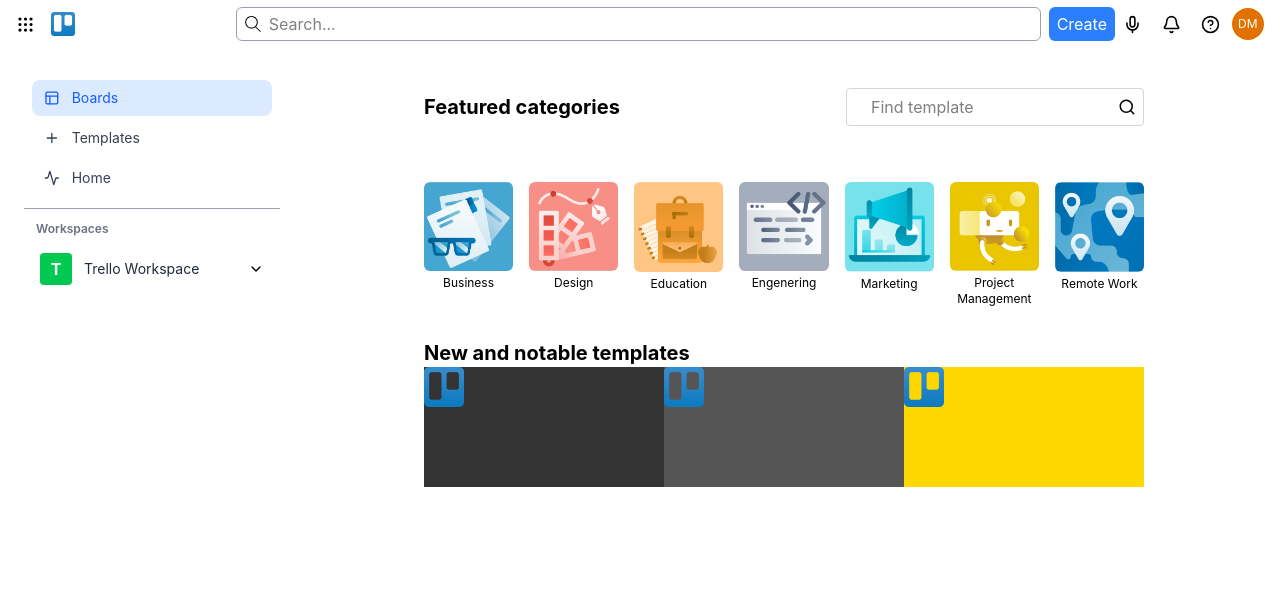
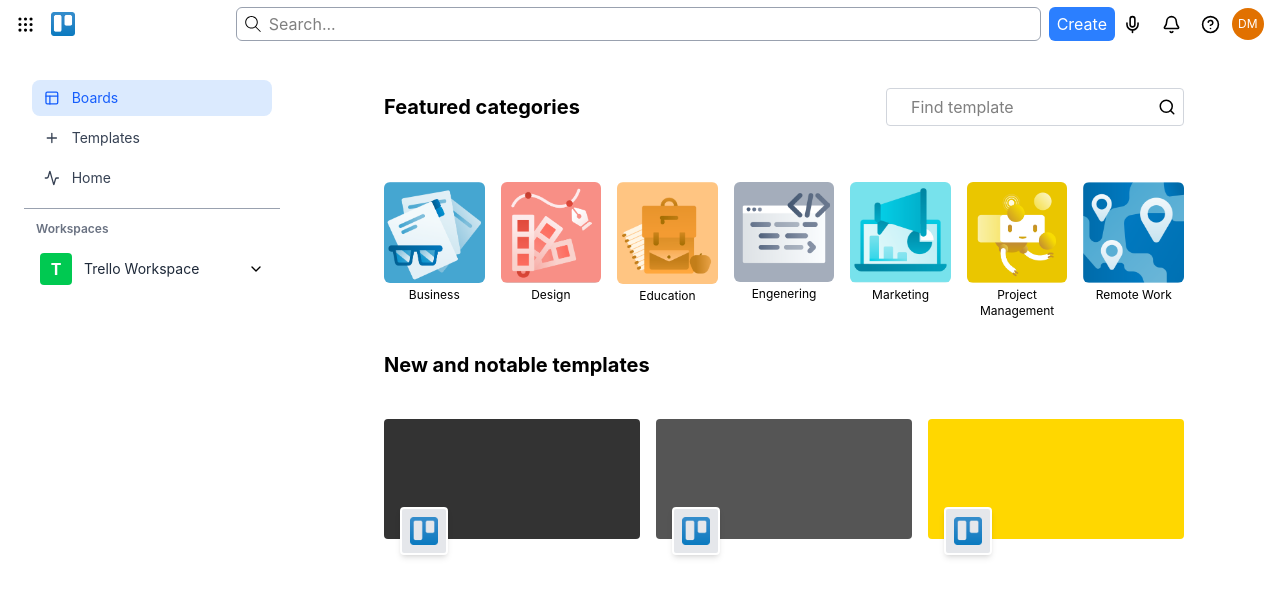
Before and after one commit to DanielManukyan/Trello, a React (Vite) app: page /templates in a window 1280 px wide. Shown: the top 596 px of the page. Built offline with nearby package versions, Linux system fonts and the light colour scheme.

Commit message:
memoisation

```diff
--- a/db.json
+++ b/db.json
@@ -96,7 +96,7 @@
       "id": "dcz8dN_FOc0",
       "title": "1",
       "completed": false,
-      "columnId": "bUDOe9tsqdI",
+      "columnId": "9Ztw-QxUmgA",
       "order": 0
     },
     {
@@ -110,22 +110,22 @@
       "id": "3z0anOUnYgU",
       "title": "1",
       "completed": true,
-      "columnId": "wViziWzJKJM",
-      "order": 1
+      "columnId": "NllVFjI7Zds",
+      "order": 0
     },
     {
       "id": "3aI9QDXaGNc",
       "title": "new",
       "completed": false,
-      "columnId": "NllVFjI7Zds",
-      "order": 0
+      "columnId": "wViziWzJKJM",
+      "order": 1
     },
     {
       "id": "cKqBLmL0UEI",
       "title": "new",
       "completed": false,
       "columnId": "9Ztw-QxUmgA",
-      "order": 0
+      "order": 1
     }
   ],
   "$schema": "./node_modules/json-server/schema.json"
--- a/src/Pages/BoardsPage.tsx
+++ b/src/Pages/BoardsPage.tsx
@@ -1,4 +1,4 @@
-import { BoardList } from "../components/Boards/BoardList";
+import BoardList from "../components/Boards/BoardList";
 import { fetchBoards } from "../shared/api/api";
 import { Columns3, User, Settings, BriefcaseBusiness } from "lucide-react"
 import { useAppDispatch, useAppSelector } from "../shared/lib/hooks";
@@ -13,7 +13,7 @@
     }, [dispatch]);
 
     return (
-        <div className="h-full px-30 md:px-20 sm:px-10">
+        <div className="h-full lg:px-6 md:px-4 sm:px-2">
             <h1 className="text-xl font-bold text-gray-600">Your Workspace</h1>
             <div className="mt-4">
                 <div className="flex items-center justify-between rounded-lg w-full">
--- a/src/Pages/TemplatesPage.tsx
+++ b/src/Pages/TemplatesPage.tsx
@@ -1,9 +1,9 @@
 import { Search } from "lucide-react";
-import TemplatesList from '../components/templates/templatesList';
+import TemplatesList from '../components/templates/TemplatesList';
 
 function TemplatesPage() {
     return (
-        <div className="flex flex-col gap-8 px-34 md:px-24 sm:px-14">
+        <div className="flex flex-col gap-8 lg:px-14 md:px-8 sm:px-4">
             <div className="flex items-center justify-between w-full">
                 <h1 className="text-xl font-bold">Featured categories</h1>
                 <div className="flex items-center gap-2 w-auto relative">
--- a/src/components/Boards/Board.tsx
+++ b/src/components/Boards/Board.tsx
@@ -1,5 +1,6 @@
 import { useNavigate } from "react-router-dom"
 import type { IBoard } from "../../entities/types/IBoard"
+import React from "react"
 
 const Board: React.FC<IBoard> = (props) => {
     const { id, title, status, bgColor } = props
@@ -18,4 +19,4 @@
     )
 }
 
-export { Board }
+export default React.memo(Board);
--- a/src/components/Boards/BoardList.tsx
+++ b/src/components/Boards/BoardList.tsx
@@ -1,5 +1,6 @@
+import React from "react";
 import type { IBoard } from "../../entities/types/IBoard"
-import { Board } from "./Board"
+import Board from "./Board"
 import CreateBoardCard from './CreateBoardCard';
 
 interface IBoardListProps {
@@ -23,4 +24,4 @@
     );
 }
 
-export { BoardList }
+export default React.memo(BoardList);
--- a/src/components/Boards/BoardPage.tsx
+++ b/src/components/Boards/BoardPage.tsx
@@ -9,7 +9,7 @@
   updateColumn
 } from "../../shared/api/api";
 
-import { ColumnList } from "../Columns/ColumnList";
+import ColumnList from "../Columns/ColumnList";
 import { DragDropContext, type DropResult } from "react-beautiful-dnd";
 import type { IColumn } from "../../entities/types/IColumn";
 import BoardPageHeader from '../Headers/BoardPageHeader';
--- a/src/components/Columns/Column.tsx
+++ b/src/components/Columns/Column.tsx
@@ -1,6 +1,6 @@
 
 
-import { TaskList } from "../Tasks/TaskList";
+import TaskList from "../Tasks/TaskList";
 import { Droppable } from "react-beautiful-dnd";
 import React, { useState, useMemo } from "react";
 import { useAppDispatch, useAppSelector } from "../../shared/lib/hooks";
@@ -88,4 +88,4 @@
         </div>
     );
 });
-export { Column };
+export default React.memo(Column);
--- a/src/components/Columns/ColumnList.tsx
+++ b/src/components/Columns/ColumnList.tsx
@@ -1,7 +1,7 @@
 
 
 import type { IColumn } from "../../entities/types/IColumn";
-import { Column } from "./Column";
+import Column from "./Column";
 import React, { useState } from "react";
 import { useAppDispatch } from "../../shared/lib/hooks";
 import { nanoid } from "nanoid";
@@ -110,4 +110,4 @@
         </div>
     );
 };
-export { ColumnList }
+export default React.memo(ColumnList);
--- a/src/components/Tasks/TaskItem.tsx
+++ b/src/components/Tasks/TaskItem.tsx
@@ -2,6 +2,7 @@
 import { type ITask } from '../../entities/types/ITask';
 import { useAppSelector, useAppDispatch } from '../../shared/lib/hooks';
 import { toggleTask } from '../../shared/api/api';
+import React from 'react';
 
 const TaskItem: React.FC<ITask> = ({ title, id }) => {
   const dispatch = useAppDispatch();
@@ -35,4 +36,4 @@
   );
 };
 
-export { TaskItem };
+export default React.memo(TaskItem);
--- a/src/components/Tasks/TaskList.tsx
+++ b/src/components/Tasks/TaskList.tsx
@@ -1,5 +1,6 @@
+import React from "react";
 import { type ITask } from "../../entities/types/ITask";
-import { TaskItem } from "./TaskItem";
+import TaskItem from "./TaskItem";
 import { Draggable } from "react-beautiful-dnd";
 
 
@@ -31,4 +32,4 @@
     );
 };
 
-export { TaskList };
+export default React.memo(TaskList);
--- a/src/components/templates/TemplateItem.tsx
+++ b/src/components/templates/TemplateItem.tsx
@@ -8,11 +8,11 @@
 
     return (
         <>
-            <li className="w-full h-full">
-                <div style={{ backgroundColor: bg }} className="relative w-full h-full">
-                    <div className="absolute w-10">
+            <li className="w-full h-full ">
+                <div style={{ backgroundColor: bg }} className="relative w-full h-full rounded-sm">
+                    <div className="absolute -bottom-4 left-4 p-2 bg-gray-200 border-2 border-white rounded-sm shadow-md">
                         <img
-                            className="w-full h-full"
+                            className="w-7 h-7 x-50"
                             src="/images/Icons/trello-logo.png"
                             alt=""
                         />
--- a/src/components/templates/TemplatesList.tsx
+++ b/src/components/templates/TemplatesList.tsx
@@ -2,10 +2,10 @@
 
 function TemplatesList() {
     return (
-        <div className="h-30">
+        <div className="h-30 ">
             <h1 className="text-xl font-bold">New and notable templates</h1>
-            <div className="h-full">
-                <ul className="grid grid-cols-3 h-full">
+            <div className="h-full mt-10">
+                <ul className="grid grid-cols-3 h-full gap-4">
                     <TemplateItem bgColor="#333" />
                     <TemplateItem bgColor="#555" />
                     <TemplateItem bgColor="#FFD700" />
```
